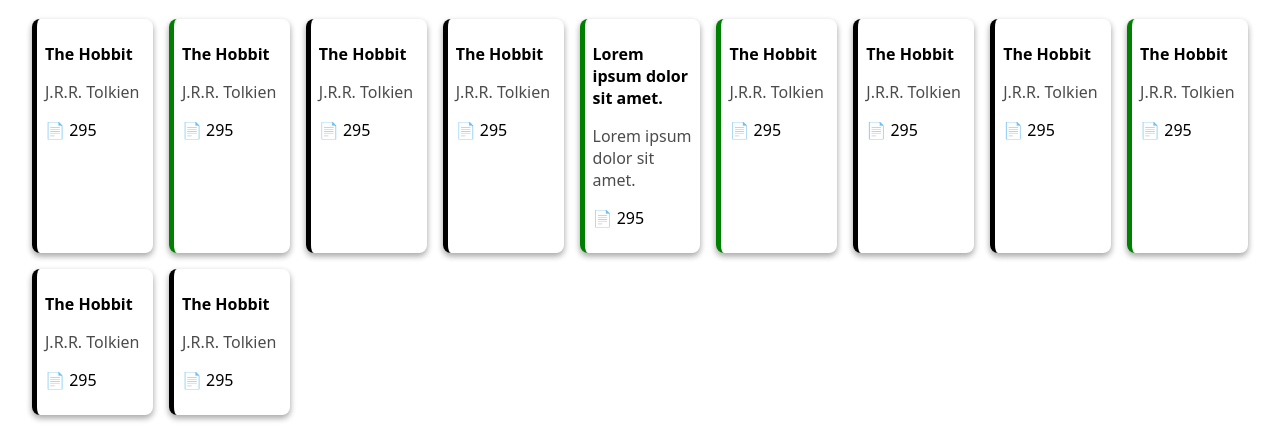
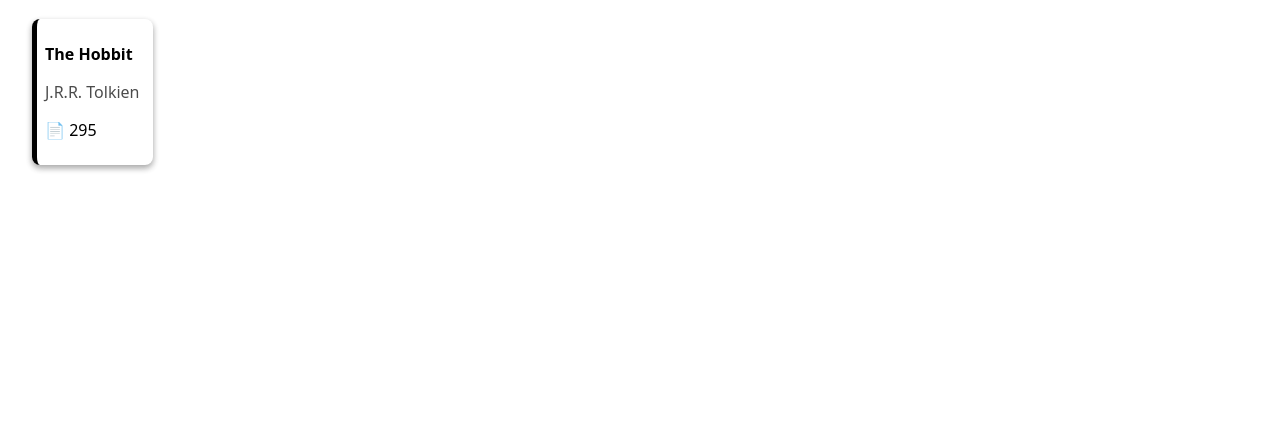
Before and after one commit to shravzzv/ODIN-Library-project, a plain HTML site: page index.html in a window 1280 px wide. Shown: the part 421-868 px from the top of the page. After the commit the page ends 800 px from the top, so only its background shows below. Drawn offline with Linux system fonts and the light colour scheme.

Commit message:
refactor: Remove default books

```diff
--- a/index.html
+++ b/index.html
@@ -57,56 +57,6 @@
         <p class="author">J.R.R. Tolkien</p>
         <p class="pages">295</p>
       </div>
-      <div class="book read">
-        <p class="title">The Hobbit</p>
-        <p class="author">J.R.R. Tolkien</p>
-        <p class="pages">295</p>
-      </div>
-      <div class="book unread">
-        <p class="title">The Hobbit</p>
-        <p class="author">J.R.R. Tolkien</p>
-        <p class="pages">295</p>
-      </div>
-      <div class="book">
-        <p class="title">The Hobbit</p>
-        <p class="author">J.R.R. Tolkien</p>
-        <p class="pages">295</p>
-      </div>
-      <div class="book read">
-        <p class="title">Lorem ipsum dolor sit amet.</p>
-        <p class="author">Lorem ipsum dolor sit amet.</p>
-        <p class="pages">295</p>
-      </div>
-      <div class="book read">
-        <p class="title">The Hobbit</p>
-        <p class="author">J.R.R. Tolkien</p>
-        <p class="pages">295</p>
-      </div>
-      <div class="book unread">
-        <p class="title">The Hobbit</p>
-        <p class="author">J.R.R. Tolkien</p>
-        <p class="pages">295</p>
-      </div>
-      <div class="book">
-        <p class="title">The Hobbit</p>
-        <p class="author">J.R.R. Tolkien</p>
-        <p class="pages">295</p>
-      </div>
-      <div class="book read">
-        <p class="title">The Hobbit</p>
-        <p class="author">J.R.R. Tolkien</p>
-        <p class="pages">295</p>
-      </div>
-      <div class="book unread">
-        <p class="title">The Hobbit</p>
-        <p class="author">J.R.R. Tolkien</p>
-        <p class="pages">295</p>
-      </div>
-      <div class="book">
-        <p class="title">The Hobbit</p>
-        <p class="author">J.R.R. Tolkien</p>
-        <p class="pages">295</p>
-      </div>
     </section>
   </body>
 </html>
```
